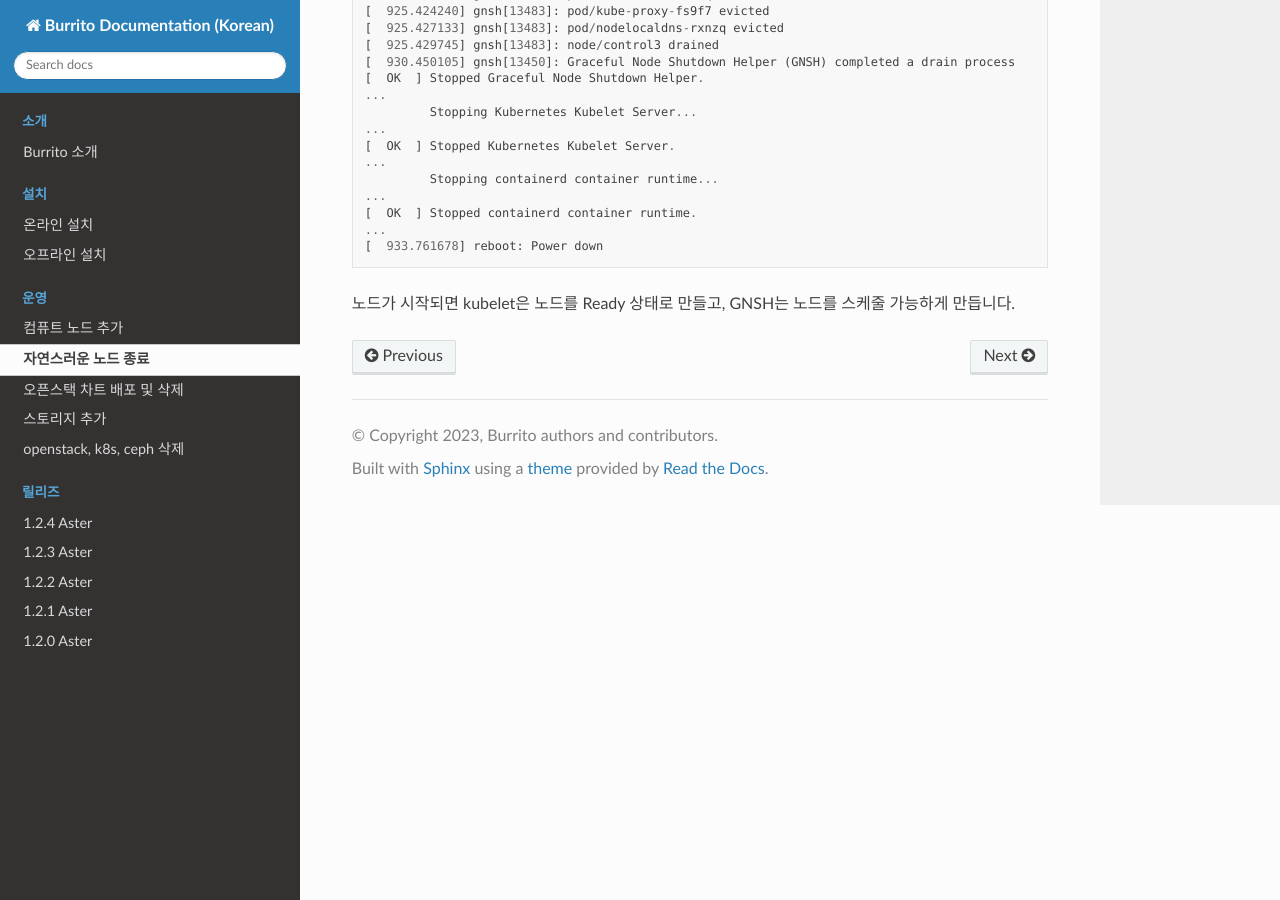
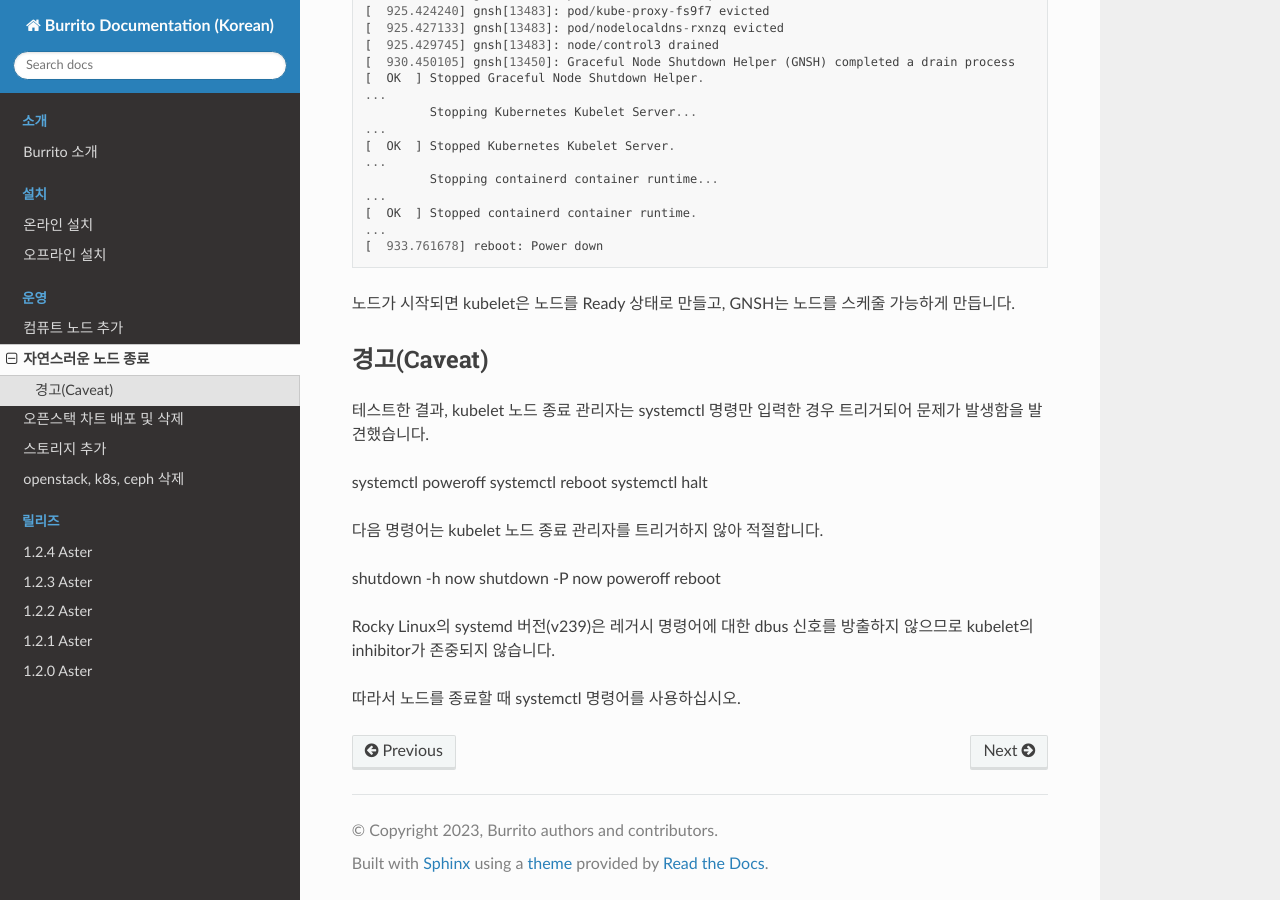
Before and after one commit to iorchard/burrito_docs_ko, a Sphinx documentation site: the page built from source/operation/graceful_node_shutdown.rst, in a window 1280 px wide and 900 px high, scrolled down 1416 px. Built offline with Sphinx 7.4.7 and the Read the Docs theme 2.0.0, drawn with Linux system fonts in a browser that asks for light colours.

Commit message:
add operation

```diff
--- a/source/operation/graceful_node_shutdown.rst
+++ b/source/operation/graceful_node_shutdown.rst
@@ -75,3 +75,24 @@ GNSH는 노드가 시작되거나 종료/재부팅될 때 실행되는 짧은
 
 
 노드가 시작되면 kubelet은 노드를 Ready 상태로 만들고, GNSH는 노드를 스케줄 가능하게 만듭니다.
+
+
+경고(Caveat)
+--------------
+
+테스트한 결과, kubelet 노드 종료 관리자는 systemctl 명령만 입력한 경우 트리거되어 문제가 발생함을 발견했습니다.
+
+systemctl poweroff
+systemctl reboot
+systemctl halt
+
+다음 명령어는 kubelet 노드 종료 관리자를 트리거하지 않아 적절합니다.
+
+shutdown -h now
+shutdown -P now
+poweroff
+reboot
+
+Rocky Linux의 systemd 버전(v239)은 레거시 명령어에 대한 dbus 신호를 방출하지 않으므로 kubelet의 inhibitor가 존중되지 않습니다.
+
+따라서 노드를 종료할 때 systemctl 명령어를 사용하십시오.
```
